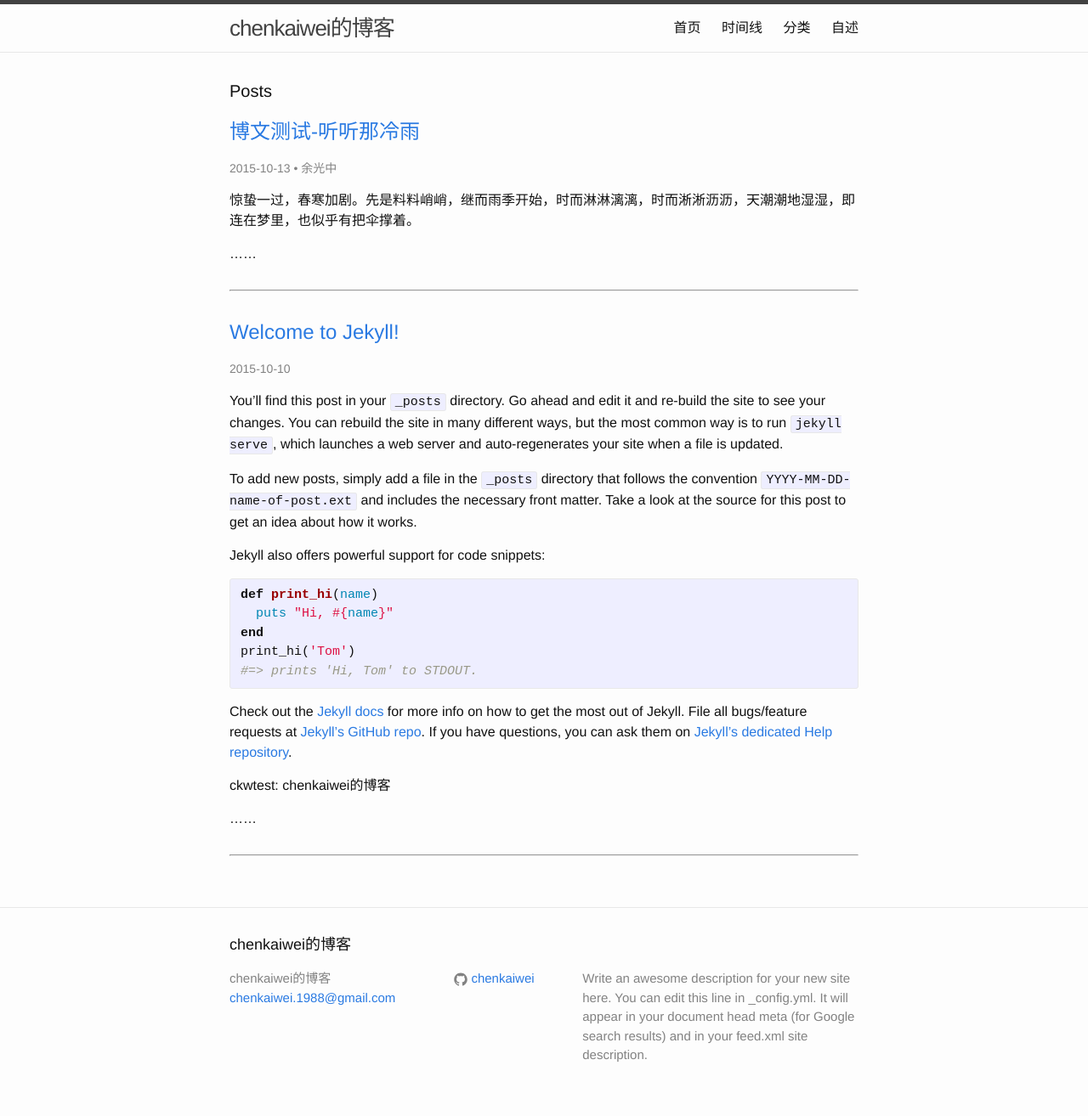
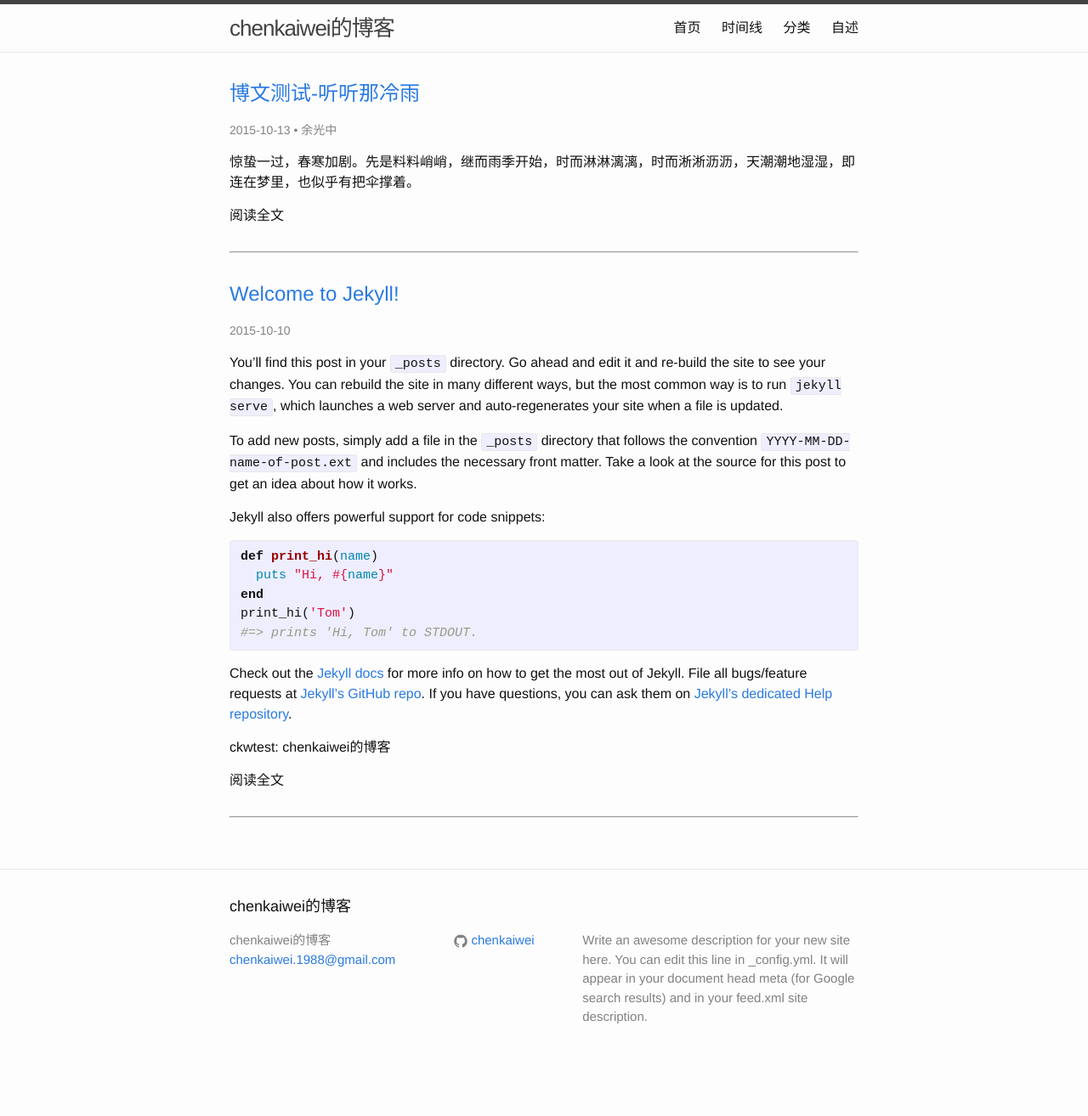
Before and after one commit to chenkaiwei/chenkaiwei.github.com, a Jekyll site: the page built from index.html, in a window 1280 px wide. Shown: the whole page at 85% size. Built offline with Jekyll 4.4.1, drawn with Linux system fonts in a browser that asks for light colours; after the commit the page ends 1269 px from its top, so only the background shows below that.

Commit message:
removePOST

```diff
--- a/index.html
+++ b/index.html
@@ -2,9 +2,6 @@
 layout: default
 ---
 <div class="home">
-
-  <h1 class="page-heading">Posts</h1>
-
   <ul class="post-list">
     {% for post in site.posts %}
       <li>
@@ -13,7 +10,7 @@ layout: default
         </h2>
         <p class="post-meta">{{ post.date | date: "%Y-%m-%d" }}{% if post.author %} • {{ post.author }}{% endif %}{% if post.meta %} • {{ post.meta }}{% endif %}</p>
       		<article class="post-content">
-    		<span>{{ post.excerpt }}……</span>
+    		{{ post.excerpt }}阅读全文
   			</article>
         <hr/>
       </li>
```
